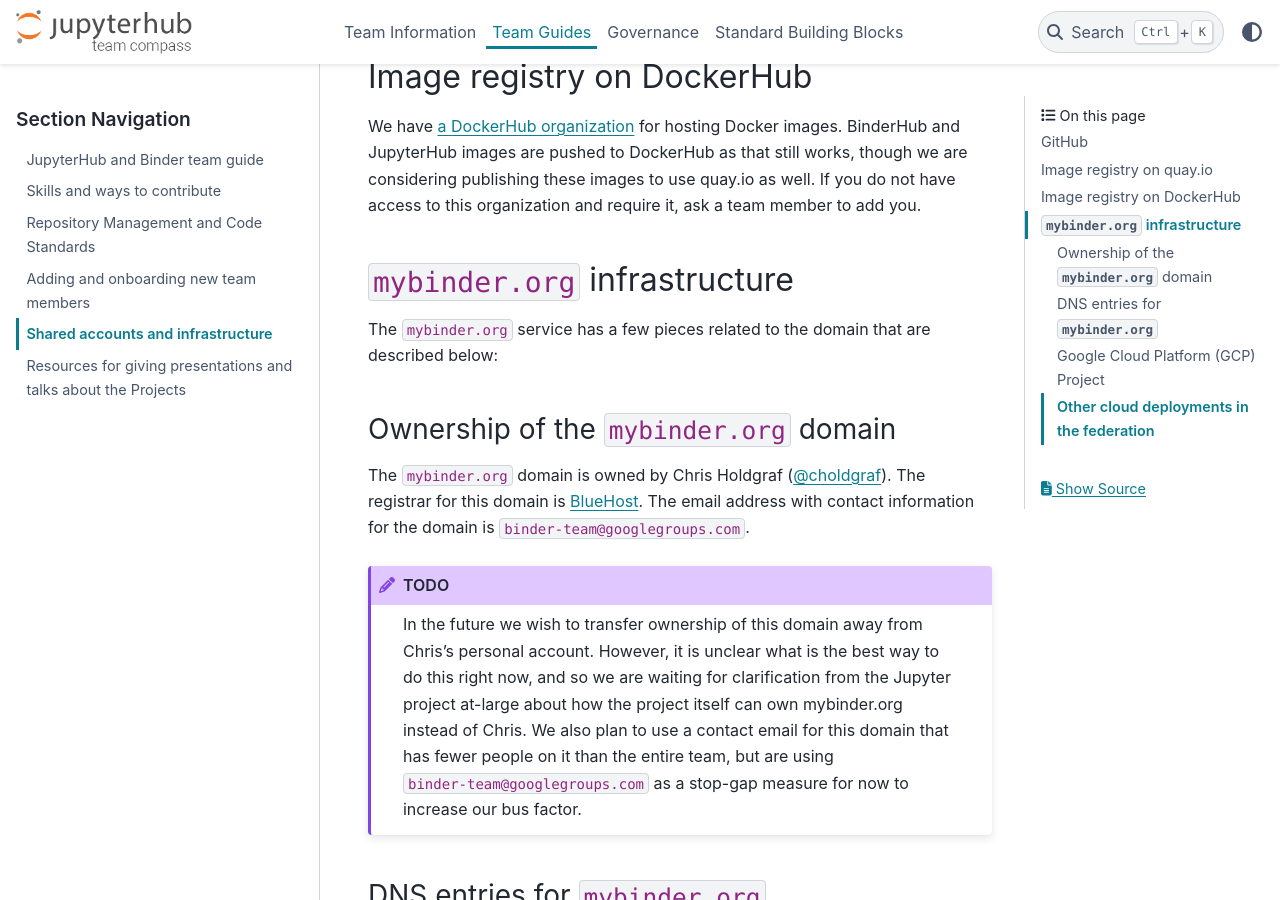
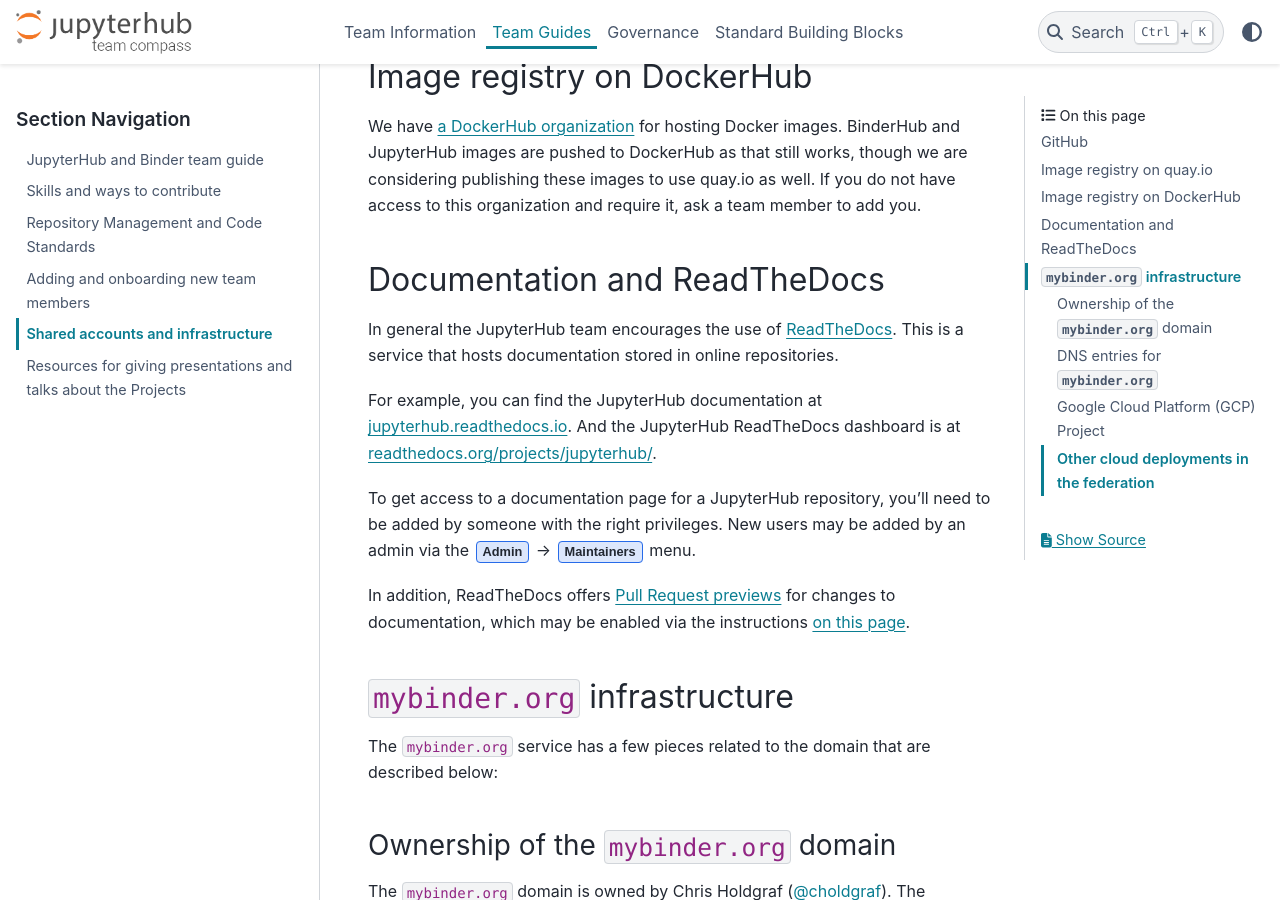
Before and after one commit to jupyterhub/team-compass, a Sphinx documentation site: the page built from docs/team/shared-infrastructure.md, in a window 1280 px wide and 900 px high, scrolled down 673 px. Built offline with Sphinx 7.4.7 and the PyData theme 0.15.4, drawn with Linux system fonts in a browser that asks for light colours.

Commit message:
DOCS: Add note about ReadTheDocs infra

```diff
--- a/docs/team/shared-infrastructure.md
+++ b/docs/team/shared-infrastructure.md
@@ -19,6 +19,19 @@
 We have [a DockerHub organization](https://hub.docker.com/r/jupyterhub/jupyterhub/) for hosting Docker images.
 BinderHub and JupyterHub images are pushed to DockerHub as that still works, though we are considering publishing these images to use quay.io as well.
 If you do not have access to this organization and require it, ask a team member to add you.
+
+## Documentation and ReadTheDocs
+
+In general the JupyterHub team encourages the use of [ReadTheDocs](https://readthedocs.org).
+This is a service that hosts documentation stored in online repositories.
+
+For example, you can find the JupyterHub documentation at [jupyterhub.readthedocs.io](https://jupyterhub.readthedocs.io).
+And the JupyterHub ReadTheDocs dashboard is at [readthedocs.org/projects/jupyterhub/](https://readthedocs.org/projects/jupyterhub/).
+
+To get access to a documentation page for a JupyterHub repository, you'll need to be added by someone with the right privileges.
+New users may be added by an admin via the {guilabel}`Admin` -> {guilabel}`Maintainers` menu.
+
+In addition, ReadTheDocs offers [Pull Request previews](https://docs.readthedocs.io/en/stable/pull-requests.html) for changes to documentation, which may be enabled via the instructions [on this page](https://docs.readthedocs.io/en/stable/pull-requests.html).
 
 ## `mybinder.org` infrastructure
 
```
